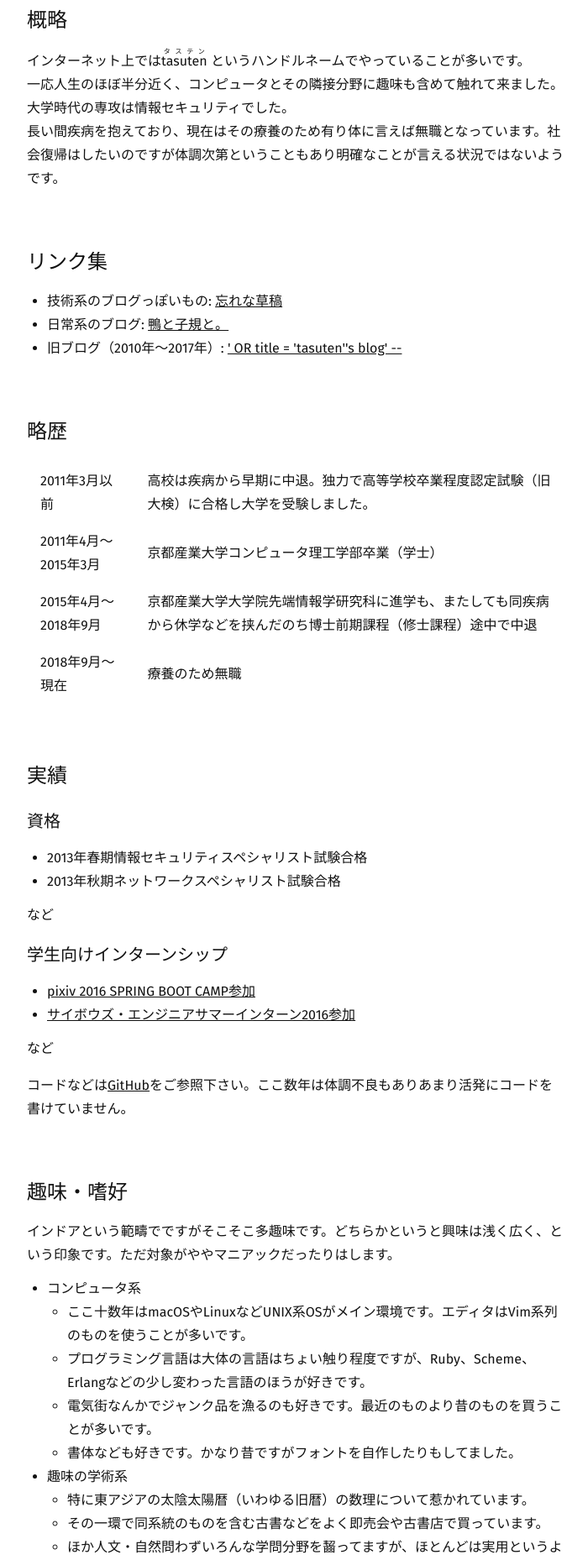
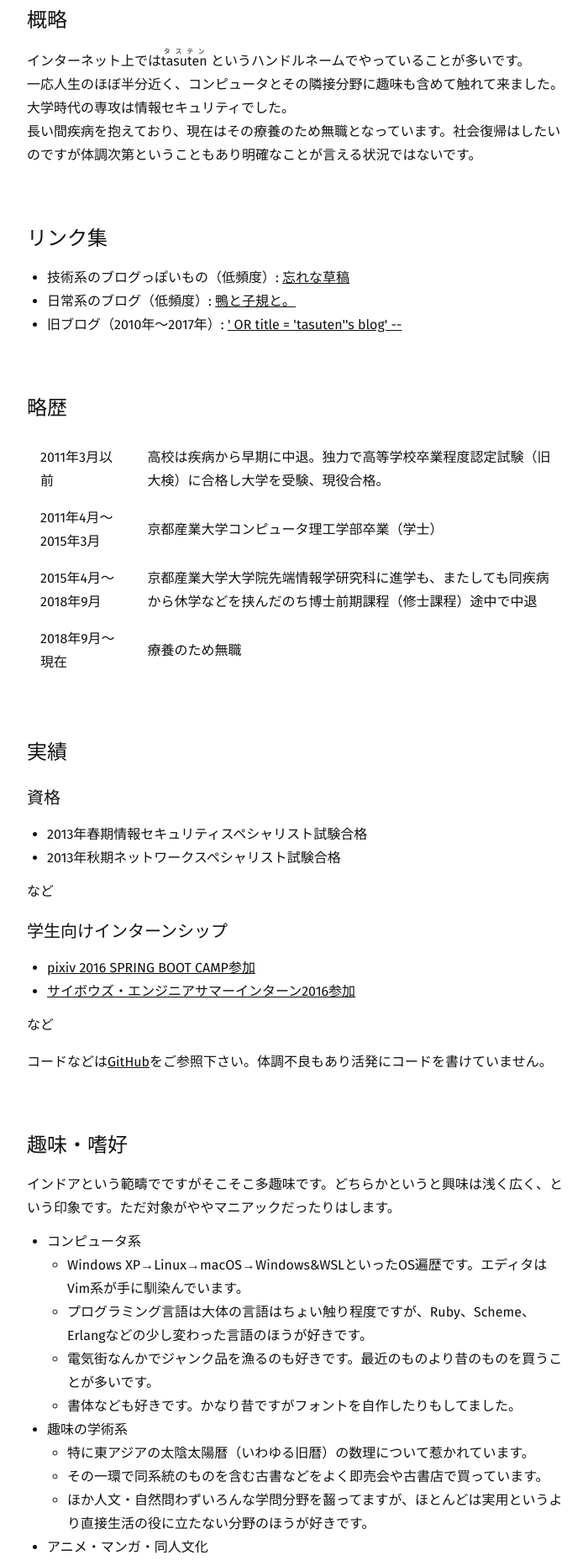
Before and after one commit to tasuten/tasuten.github.io, a plain HTML site: page index.html in a window 1280 px wide. Shown: the part 942-2800 px from the top of the page at 84% size, without its empty margins (288-988 px from the left). Drawn offline with Linux system fonts and the light colour scheme.

Commit message:
Update index.html

```diff
--- a/index.html
+++ b/index.html
@@ -275,7 +275,7 @@
       <p>I wanna remain a geek, an otaku, and a dilettante.</p>
       <p>
         See
-        <a href="https://twitter.com/tasuten">Twitter</a>,
+        <a href="https://x.com/tasuten">X(Twitter)</a>,
         <a href="https://github.com/tasuten">GitHub</a>,
         or
         <a href="#detail">more info&#x2b07;</a>
@@ -296,15 +296,15 @@
         一応人生のほぼ半分近く、コンピュータとその隣接分野に趣味も含めて触れて来ました。大学時代の専攻は情報セキュリティでした。
       </p>
       <p>
-        長い間疾病を抱えており、現在はその療養のため有り体に言えば無職となっています。社会復帰はしたいのですが体調次第ということもあり明確なことが言える状況ではないようです。
+        長い間疾病を抱えており、現在はその療養のため無職となっています。社会復帰はしたいのですが体調次第ということもあり明確なことが言える状況ではないです。
       </p>
     </section>
 
     <section>
       <h3>リンク集</h3>
       <ul>
-        <li>技術系のブログっぽいもの: <a href="https://tasuten.github.io/notes/">忘れな草稿</a></li>
-        <li>日常系のブログ: <a href="https://tasuten-diary.hatenablog.com/">鴨と子規と。</a></li>
+        <li>技術系のブログっぽいもの（低頻度）: <a href="https://tasuten.github.io/notes/">忘れな草稿</a></li>
+        <li>日常系のブログ（低頻度）: <a href="https://tasuten-diary.hatenablog.com/">鴨と子規と。</a></li>
         <li>旧ブログ（2010年&#x301C;2017年）: <a href="https://tasuten.hatenablog.com/">' OR title = 'tasuten''s blog' --</a>
         </li>
       </ul>
@@ -315,7 +315,7 @@
       <table>
         <tr>
           <td>2011年3月以前</td>
-          <td>高校は疾病から早期に中退。独力で高等学校卒業程度認定試験（旧大検）に合格し大学を受験しました。</td>
+          <td>高校は疾病から早期に中退。独力で高等学校卒業程度認定試験（旧大検）に合格し大学を受験、現役合格。</td>
         </tr>
         <tr>
           <td>2011年4月&#x301C;2015年3月</td>
@@ -351,7 +351,7 @@
         など
       </section>
       <p>
-        コードなどは<a href="https://github.com/tasuten">GitHub</a>をご参照下さい。ここ数年は体調不良もありあまり活発にコードを書けていません。
+        コードなどは<a href="https://github.com/tasuten">GitHub</a>をご参照下さい。体調不良もあり活発にコードを書けていません。
       </p>
     </section>
 
@@ -363,7 +363,7 @@
       <ul>
         <li>コンピュータ系
           <ul>
-            <li>ここ十数年はmacOSやLinuxなどUNIX系OSがメイン環境です。エディタはVim系列のものを使うことが多いです。</li>
+            <li>Windows XP→Linux→macOS→Windows&WSLといったOS遍歴です。エディタはVim系が手に馴染んでいます。</li>
             <li>プログラミング言語は大体の言語はちょい触り程度ですが、Ruby、Scheme、Erlangなどの少し変わった言語のほうが好きです。</li>
             <li>電気街なんかでジャンク品を漁るのも好きです。最近のものより昔のものを買うことが多いです。</li>
             <li>書体なども好きです。かなり昔ですがフォントを自作したりもしてました。</li>
@@ -388,7 +388,7 @@
       <h3>連絡先</h3>
       <p>
       <ul>
-        <li>前述の<a href="https://twitter.com/tasuten">Twitterアカウント</a>へのDMなどが比較的お手軽かと思います。</li>
+        <li>前述の<a href="https://x.com/tasuten">X(Twitter)アカウント</a>へのDM・リプライなどが比較的お手軽かと思います。</li>
         <li>E-mailの場合は「heliopause64+profileのあとに@gmail.comをつけたアドレス」にご連絡下さい。回りくどいアドレスの書き方なのは気休め程度のSPAM bot避けです。</li>
       </ul>
       </p>
@@ -401,6 +401,11 @@
         Licensed under a <a rel="license" href="http://creativecommons.org/licenses/by/4.0/">CC-BY-4.0</a> by tasuten.
       </small>
     </p>
+    <p>
+      <small>
+        Last modefied on 2025-04-19
+      </small>
+    </p>
   </footer>
 </body>
 
```
